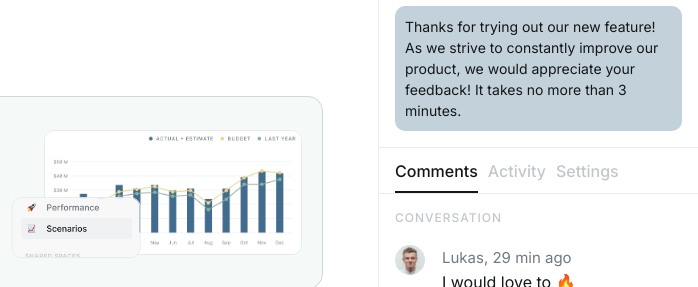
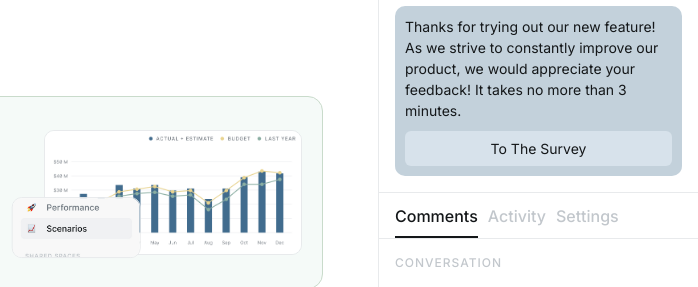
Before and after one commit to lukasjoho/abc, a Gatsby site: page / in a window 1280 px wide. Shown: the part 85-372 px from the top of the page, 582-1280 px from the left. Built offline with nearby package versions, Linux system fonts and the light colour scheme; Gatsby itself is replaced by a stand-in of ours.

Commit message:
Add button to news box

```diff
--- a/src/components/00-shared/Badge.js
+++ b/src/components/00-shared/Badge.js
@@ -1,16 +1,28 @@
+//dependencies
 import React from "react"
 import styled from "styled-components"
+
 const StyledBadge = styled.div`
   background: ${props => `${props.theme.colors.blue}50`};
   border-radius: 1rem;
   width: 100%;
   padding: 1rem;
   font-size: 1.4rem;
+  button {
+    all: unset;
+    width: 100%;
+    background: #d7e2eb;
+    text-align: center;
+    height: 3.5rem;
+    border-radius: 6px;
+    margin-top: 1rem;
+  }
 `
 const Badge = ({ text }) => {
   return (
     <StyledBadge>
       <p>{text}</p>
+      <button>To The Survey</button>
     </StyledBadge>
   )
 }
```
